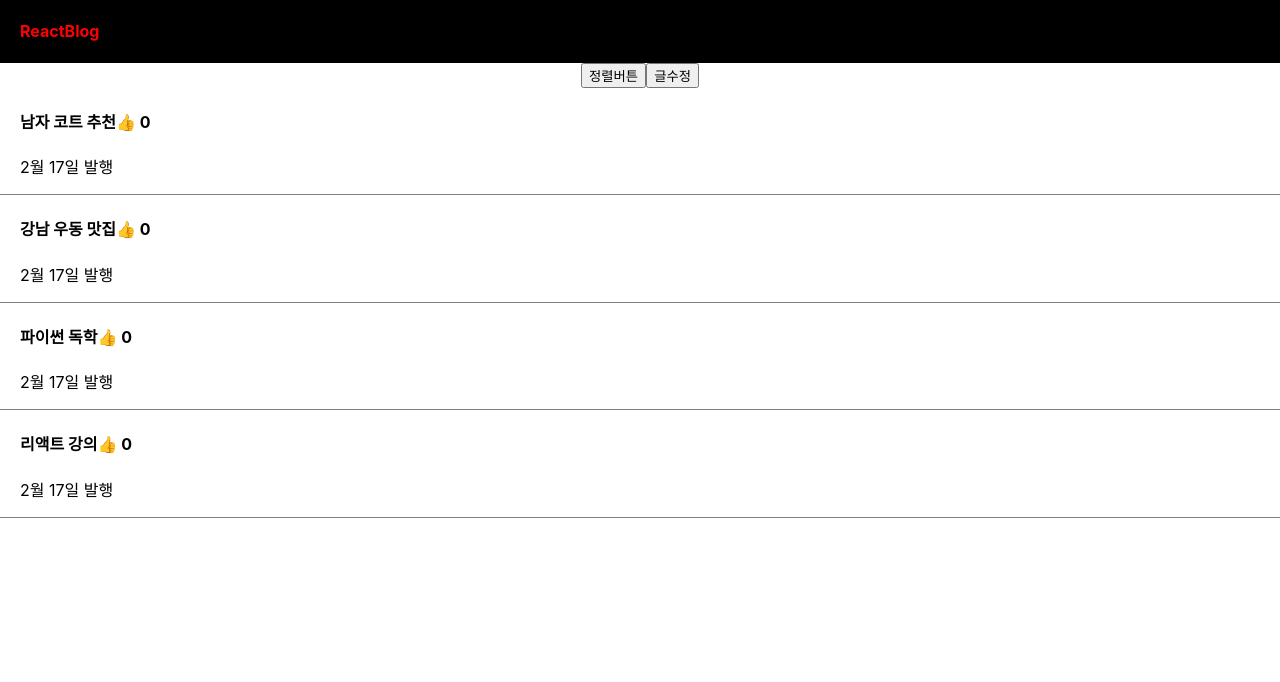
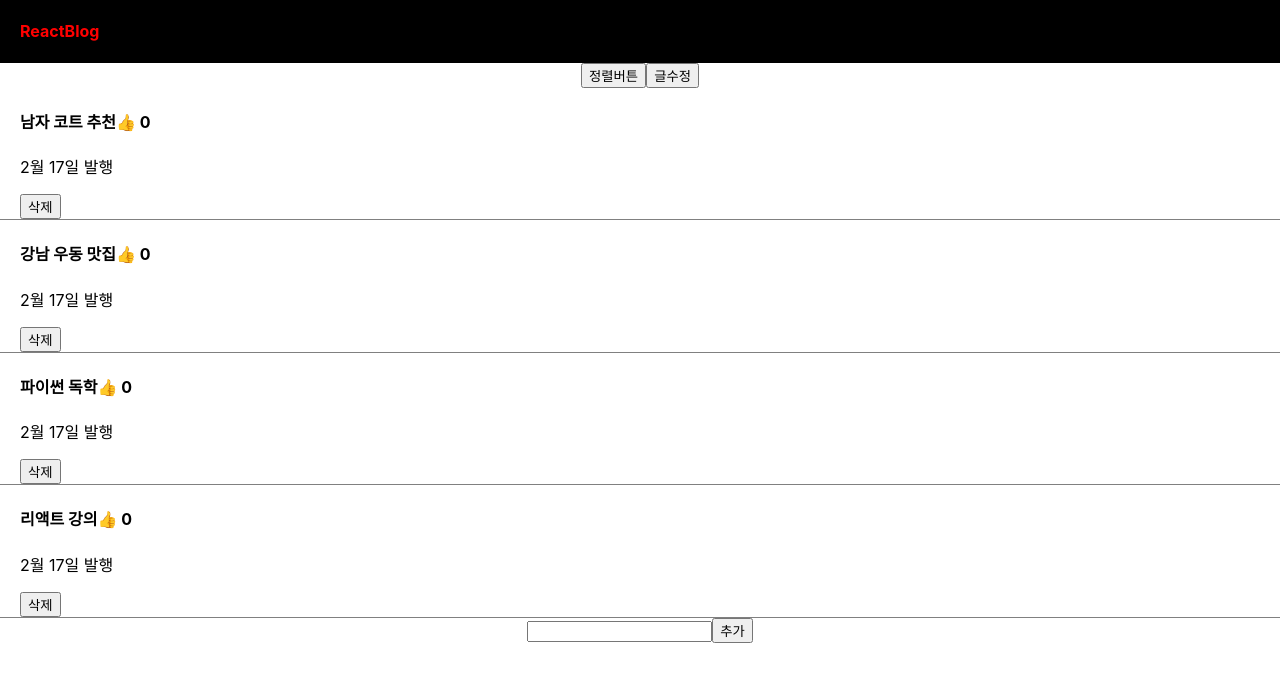
Before and after one commit to SinYusi/ReactBlog, a React (Create React App) app in the folder blog/: page / in a window 1280 px wide. Shown: the top 682 px of the page. Built offline with nearby package versions, Linux system fonts and the light colour scheme.

Commit message:
Part 1 : 12~15

```diff
--- a/blog/package.json
+++ b/blog/package.json
@@ -1,4 +1,5 @@
 {
+  "homepage": "http://ShinYusi.com/blog",
   "name": "blog",
   "version": "0.1.0",
   "private": true,
--- a/blog/src/App.js
+++ b/blog/src/App.js
@@ -10,10 +10,13 @@ function App() {
   //html 문법으로 변수 집어 넣는 방법
   //document.querySelector('h4').innerHTML = post;
 
+
+  let copy
   let [logo,setLogo] = useState('ReactBlog');
   let [글제목, 글제목변경] = useState(['남자 코트 추천', '강남 우동 맛집', '파이썬 독학', '리액트 강의']);
   let [따봉, 따봉변경] = useState(new Array(글제목.length).fill(0));
   let [modal, setModal] = useState(new Array(글제목.length).fill(false));
+  let [입력값, 입력값변경] = useState('');
   return (
     <div className="App">
 
@@ -58,14 +61,23 @@ function App() {
                 modalCopy[i] == false ? modalCopy[i] = true : modalCopy[i] = false
                 setModal(modalCopy);
               }}>{글제목[i]}
-                <span onClick = {() => {
-                  let copy = [...따봉];
+                <span onClick = {(e) => {
+                  e.stopPropagation();
+                  copy = [...따봉];
                   copy[i] = copy[i]+1;
                   따봉변경(copy)
                 }}>👍</span> { 따봉[i] }
               </h4>
 
               <p>2월 17일 발행</p>
+
+              <button onClick={(e)=>{
+                copy = 글제목
+                copy.splice(i, 1);
+                console.log(copy);
+                글제목변경(copy);
+              }}>삭제</button>
+
               {
                 modal[i] == true ? <Modal i = {i} 글제목={글제목} 글제목변경={글제목변경} modal={modal}/> : null
               }
@@ -74,6 +86,17 @@ function App() {
           )
         })
       }
+      <div>
+        <input onChange={(e)=>{
+          입력값변경(e.target.value);
+        }}></input>
+        <button onClick={(e)=>{
+          copy = [...글제목];
+          copy.unshift(입력값)
+          글제목변경(copy);
+        }}>추가</button>
+      </div>
+
 
     </div>
   );
@@ -83,18 +106,14 @@ function Modal(props){
   let copy = props.글제목;
   return (
     <div className='modal'>
-      {/*props를 활용하여 모달에 알맞게 제목 띄우기*/}
       <h4>{props.글제목[props.i]}</h4>
       <p>날짜</p>
       <p>상세내용</p>
-      {/* 글제목 수정하기 */}
       <div>
         <input onChange = {(e)=>{
           copy[props.i] = e.target.value
         }}></input>
         <button onClick = {()=>{
-          alert('수정 완료')
-          props.modal[props.i]=false;
           props.글제목변경(copy);
         }}>수정</button>
       </div>
```
